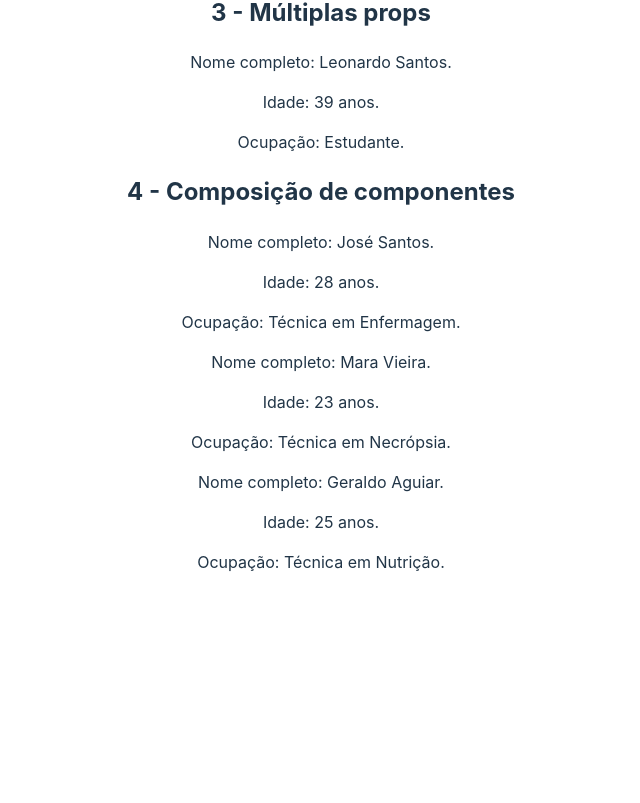
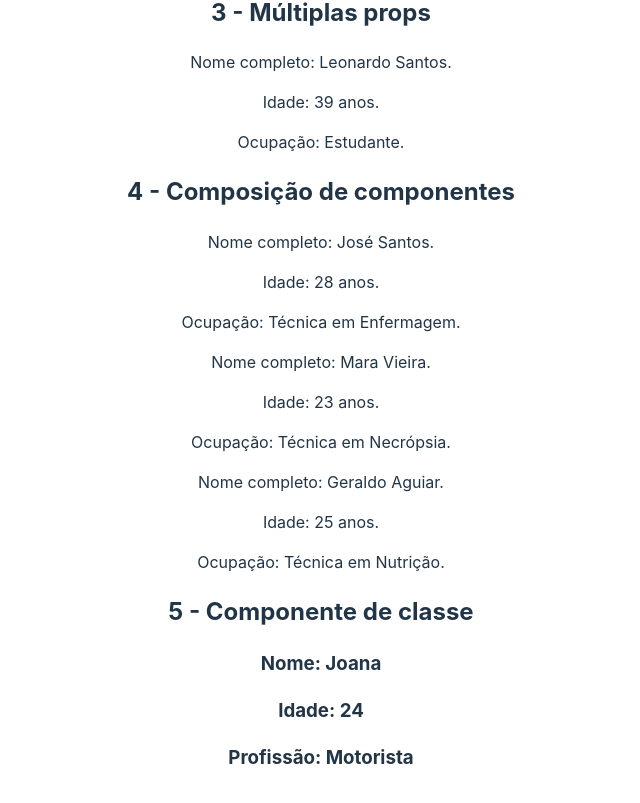
Before and after one commit to leojosants/udemy_desafios_de_reactjs_entrevistas_e_testes_tecnicos_secao_02, a React (Vite) app in the folder componentes_e_props/: page / in a window 1280 px wide. Shown: the part 257-1060 px from the top of the page, without its empty margins (319-959 px from the left). Before the commit the page ends 879 px from the top, so only its background shows below. Built offline with nearby package versions, Linux system fonts and the light colour scheme.

Commit message:
class 19 - exercise 5: solution class component

```diff
--- a/componentes_e_props/src/App.jsx
+++ b/componentes_e_props/src/App.jsx
@@ -3,17 +3,18 @@ import Profile from './components/Profile';
 import HelloName from './components/HelloName';
 import HelloWorld from './components/HelloWorld';
 import Family from './components/Family';
+import ProfileClass from './components/ProfileClass';
 
 function App() {
   const members = [
     {
-      name: 'José', last_name: 'Santos', age: 28, job: 'Técnica em Enfermagem'
+      name: 'José', last_name: 'Santos', age: 28, job: 'Técnica em Enfermagem',
     },
     {
-      name: 'Mara', last_name: 'Vieira', age: 23, job: 'Técnica em Necrópsia'
+      name: 'Mara', last_name: 'Vieira', age: 23, job: 'Técnica em Necrópsia',
     },
     {
-      name: 'Geraldo', last_name: 'Aguiar', age: 25, job: 'Técnica em Nutrição'
+      name: 'Geraldo', last_name: 'Aguiar', age: 25, job: 'Técnica em Nutrição',
     },
   ];
 
@@ -30,6 +31,9 @@ function App() {
 
       <h2>4 - Composição de componentes</h2>
       <Family members={members} />
+
+      <h2>5 - Componente de classe</h2>
+      <ProfileClass name={'Joana'} age={24} job={'Motorista'} />
     </>
   );
 }
--- /dev/null
+++ b/componentes_e_props/src/components/ProfileClass.jsx
@@ -0,0 +1,18 @@
+import { Component } from 'react';
+
+class ProfileClass extends Component {
+    render() {
+        // eslint-disable-next-line react/prop-types
+        const { name, age, job } = this.props;
+
+        return (
+            <>
+                <h3>Nome: {name}</h3>
+                <h3>Idade: {age}</h3>
+                <h3>Profissão: {job}</h3>
+            </>
+        );
+    }
+}
+
+export default ProfileClass;
```
Also changed, not shown: componentes_e_props/exercises/ex_05_class_components.txt (added).
